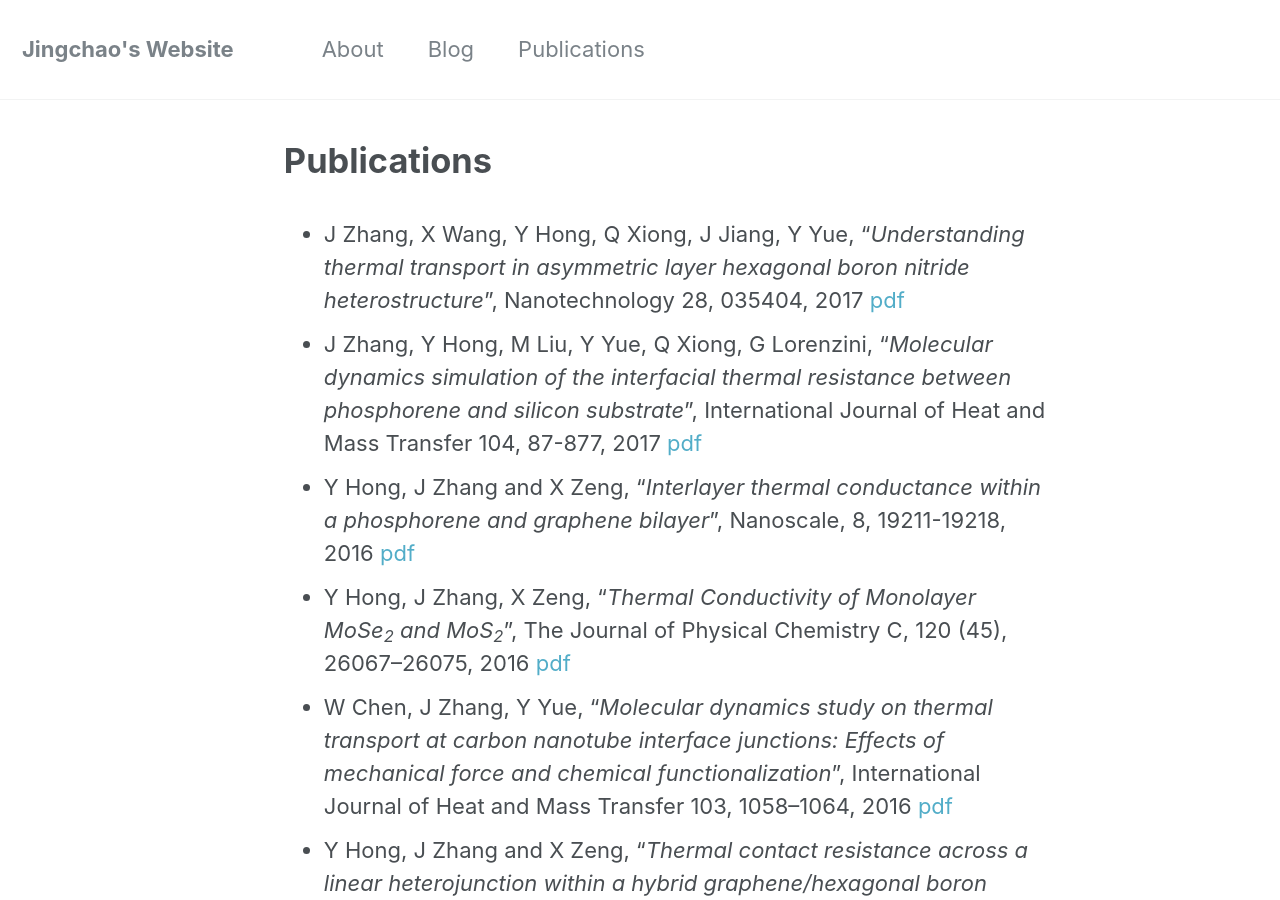
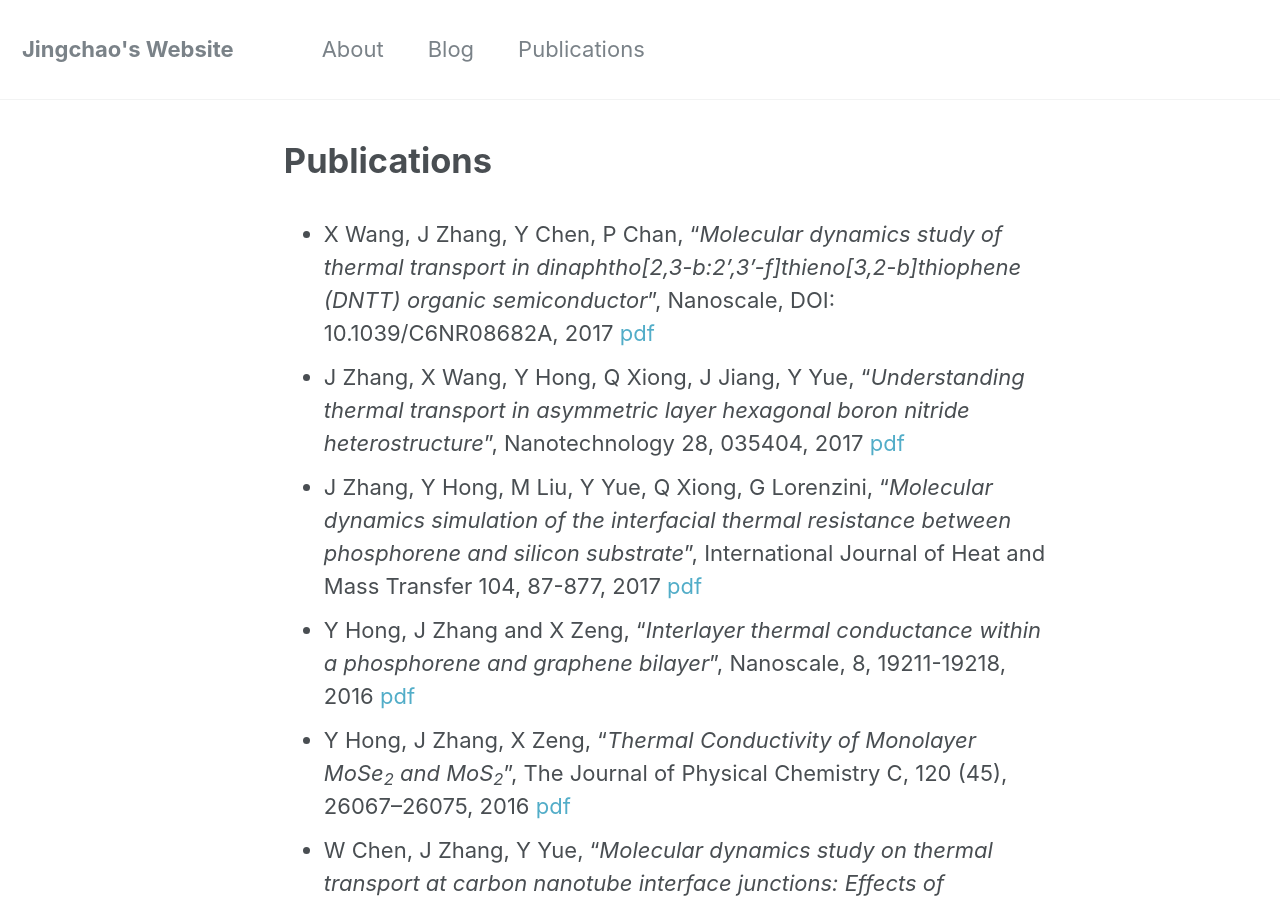
Before and after one commit to JingchaoZhang/JingchaoZhang.github.io, a Jekyll site: the page built from _pages/publications.md, in a window 1280 px wide and 900 px high. Built offline with Jekyll 4.4.1, drawn with Linux system fonts in a browser that asks for light colours.

Commit message:
Update publications.md

```diff
--- a/_pages/publications.md
+++ b/_pages/publications.md
@@ -5,6 +5,7 @@
 author_profile: false
 ---
 
+- X Wang, J Zhang, Y Chen, P Chan, "_Molecular dynamics study of thermal transport in dinaphtho[2,3-b:2',3'-f]thieno[3,2-b]thiophene (DNTT) organic semiconductor_", Nanoscale, DOI: 10.1039/C6NR08682A, 2017 [pdf](https://drive.google.com/file/d/0B3Yj4QkZpI-ddHJYWmpEeWVkZ1k/view?usp=sharing)
 - J Zhang, X Wang, Y Hong, Q Xiong, J Jiang, Y Yue, "_Understanding thermal transport in asymmetric layer hexagonal boron nitride heterostructure_", Nanotechnology 28, 035404, 2017 [pdf](https://drive.google.com/file/d/0B3Yj4QkZpI-dMnBVbi1oWUQ2b00/view?usp=sharing)
 - J Zhang, Y Hong, M Liu, Y Yue, Q Xiong, G Lorenzini, "_Molecular dynamics simulation of the interfacial thermal resistance between phosphorene and silicon substrate_", International Journal of Heat and Mass Transfer 104, 87-877, 2017 [pdf](https://drive.google.com/file/d/0B3Yj4QkZpI-deGVXQ0pybURsRjA/view?usp=sharing)
 - Y Hong, J Zhang and X Zeng, "_Interlayer thermal conductance within a phosphorene and graphene bilayer_", Nanoscale, 8, 19211-19218, 2016 [pdf](https://drive.google.com/file/d/0B3Yj4QkZpI-dOF9EaGk5UnBwQm8/view?usp=sharing)
```
